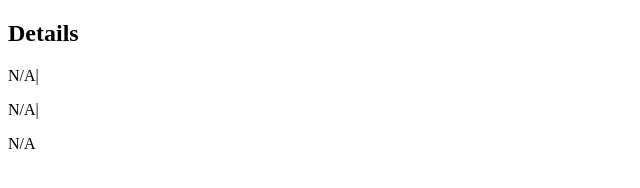
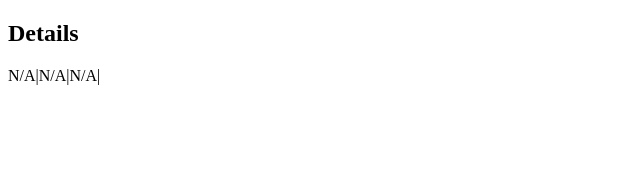
Before and after one commit to Pranavvdeloitte/Order-History, a website: page qr.html in a window 1280 px wide. Shown: the whole page, without its empty margins (0-640 px from the left). Drawn offline with Linux system fonts and the light colour scheme.

Commit message:
changes done

```diff
--- a/qr.html
+++ b/qr.html
@@ -11,19 +11,17 @@
   <p><span id="id"></span></p>
   <p><span id="name"></span></p>
   <p><span id="qty"></span></p>
+  <p><span id="output"></span></p>
 
   <script>
-    const params = new URLSearchParams(window.location.search);
+  const params = new URLSearchParams(window.location.search);
 
-    document.getElementById("id").innerText =
-      params.get("id") || "N/A" + "|" ;
+  const id   = params.get("id")   || "N/A";
+  const name = params.get("name") || "N/A";
+  const qty  = params.get("qty")  || "N/A";
 
-    document.getElementById("name").innerText =
-      params.get("name") || "N/A" + "|";
-
-    document.getElementById("qty").innerText =
-      params.get("qty") || "N/A";
-  </script>
-
+  document.getElementById("output").innerText =
+    `${id}|${name}|${qty}|`;
+</script>
 </body>
 </html>
```
